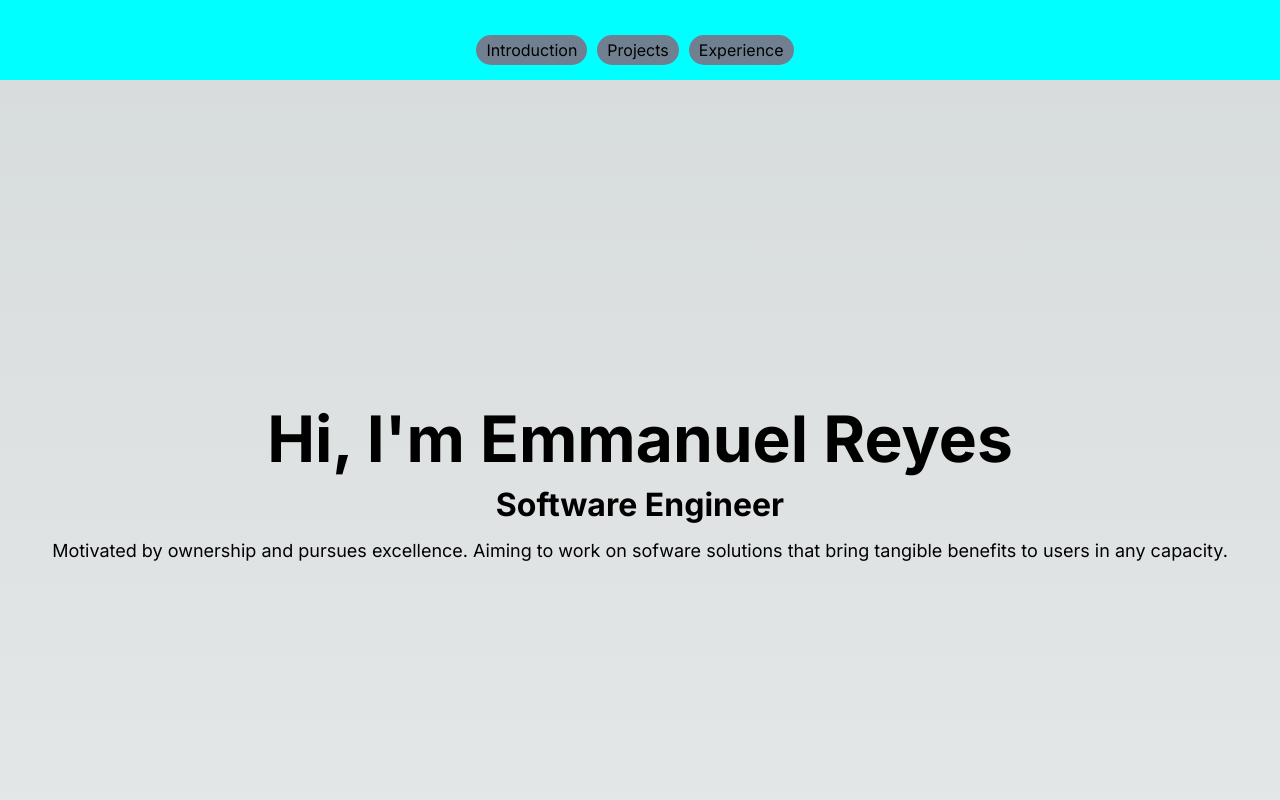
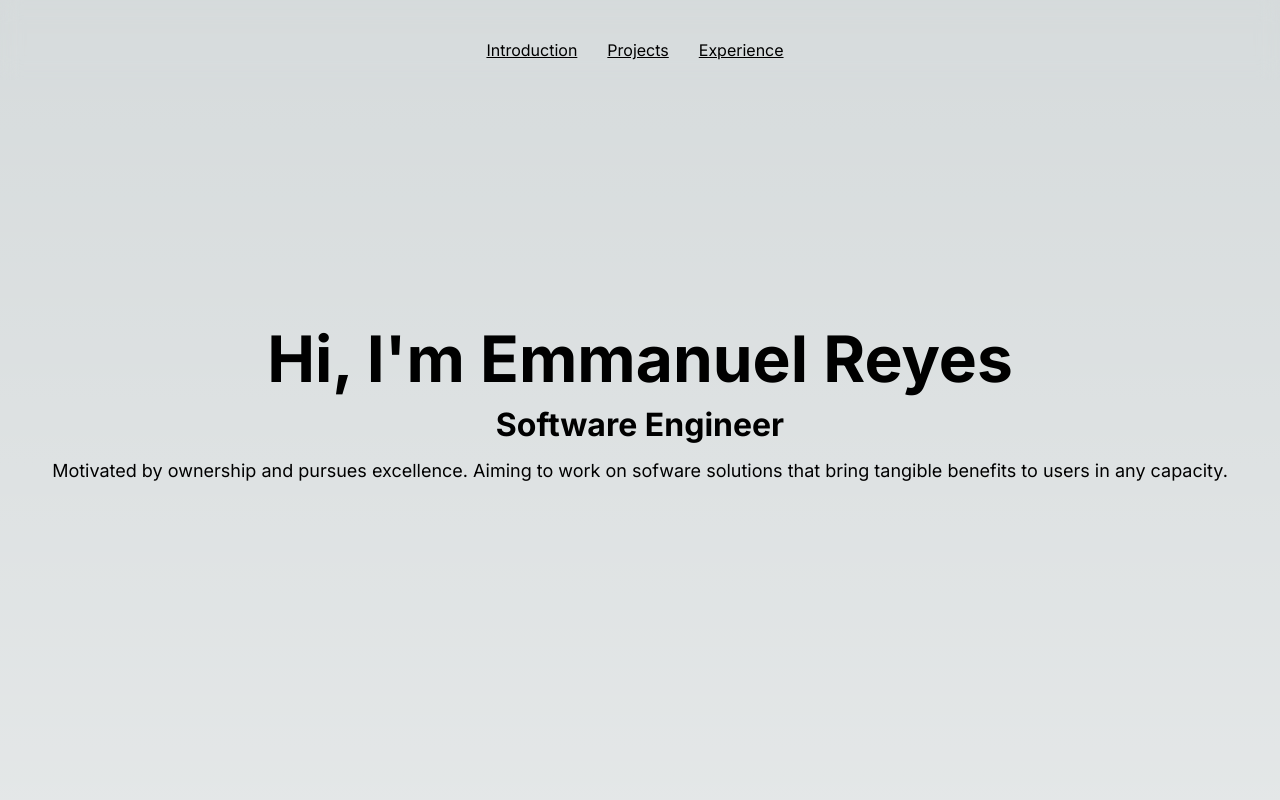
Before and after one commit to emmanuelreyes28/my-website, a Next.js app: page / in a window 1280 px wide. Shown: the top 800 px of the page. Built offline with nearby package versions, Linux system fonts and the light colour scheme.

Commit message:
complete navbar

```diff
--- a/app/Experience.tsx
+++ b/app/Experience.tsx
@@ -29,7 +29,7 @@ function Experience() {
   }, [controls, inView]);
 
   return (
-    <div>
+    <div id="experience">
       <h1 className={styles.header}>EXPERIENCE</h1>
       <motion.div
         ref={ref}
--- a/app/Intro.tsx
+++ b/app/Intro.tsx
@@ -4,7 +4,7 @@ import WaterDropGrid from "./WaterDropGrid";
 
 function Intro() {
   return (
-    <div className={styles.container}>
+    <div id="intro" className={styles.container}>
       <h1 className={styles.h1}>Hi, I&apos;m Emmanuel Reyes</h1>
       <h2 className={styles.h2}>Software Engineer</h2>
       <p className={styles.bio}>
--- a/app/NavBar.tsx
+++ b/app/NavBar.tsx
@@ -1,24 +1,22 @@
 import styles from "./styles/navbar.module.css";
 import Link from "next/link";
 
-//TO-DO: Link each section; Add underline to each link; Add on hover effect; Make navbar sticky
-
 function NavBar() {
   return (
-    <div>
-      <section className={styles.container}>
+    <div className={styles.container}>
+      <section className={styles.nav}>
         <div>
-          <Link href="#" className={styles.link}>
+          <Link href="#intro" className={styles.link}>
             Introduction
           </Link>
         </div>
         <div>
-          <Link href="#" className={styles.link}>
+          <Link href="#projects" className={styles.link}>
             Projects
           </Link>
         </div>
         <div>
-          <Link href="#" className={styles.link}>
+          <Link href="#experience" className={styles.link}>
             Experience
           </Link>
         </div>
--- a/app/Projects.tsx
+++ b/app/Projects.tsx
@@ -6,7 +6,7 @@ import { FiArrowUpRight } from "react-icons/fi";
 
 function Projects() {
   return (
-    <div className={styles.container}>
+    <div id="projects" className={styles.container}>
       <h1 className={styles.header}>PROJECTS</h1>
       <Link href="https://the-pre-workout-insider.vercel.app/">
         <div className={styles.leftCell}>
--- a/app/globals.css
+++ b/app/globals.css
@@ -79,6 +79,10 @@
   margin: 0;
 }
 
+html{
+  scroll-padding-top: 4em;
+}
+
 html,
 body {
   max-width: 100vw;
--- a/app/styles/navbar.module.css
+++ b/app/styles/navbar.module.css
@@ -1,19 +1,29 @@
 .container{
+    position: fixed;
+    top: 0;
+    width: 100%;
+    z-index: 100;
+}
+
+.nav{
     display: flex;
+    justify-content: center;
     height: 4em;
-    justify-content: center;
     row-gap: 20px;
     padding-top: 2.5em;
     padding-bottom: 2.5em;
-    background-color: aqua;
-    position: sticky;
-    align-self: flex-start;
+    align-items: flex-start;
+    backdrop-filter: blur(10px);
 }
 
 .link{
     margin-right: 10px;
     margin-top: 10px;
-    background-color: slategray;
     padding: 5px 10px;
     border-radius: 15px;
+    text-decoration: underline;
 }
+
+.link:hover{
+    color: blueviolet;
+}
```
